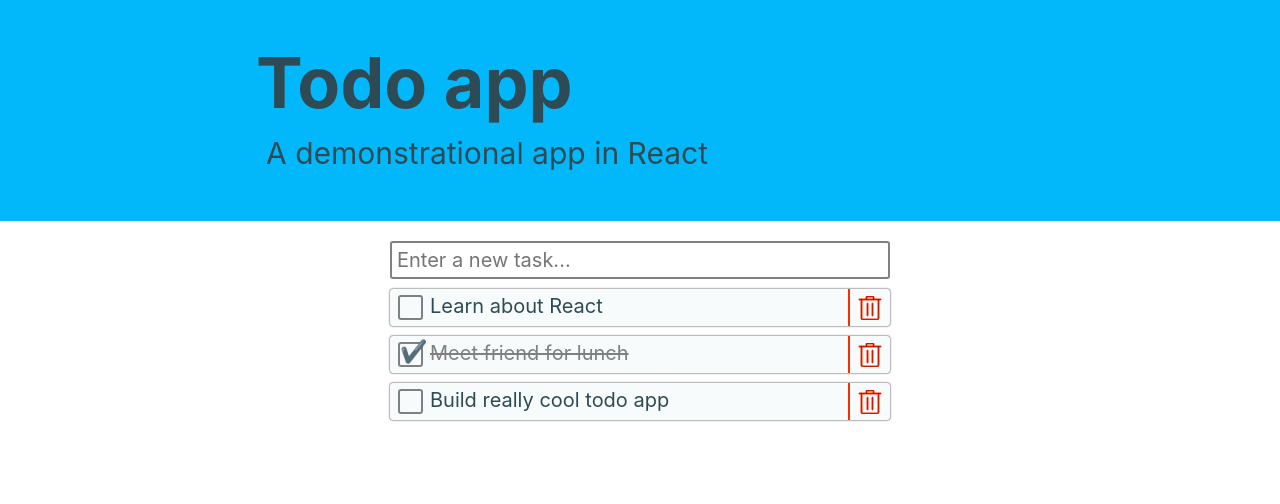
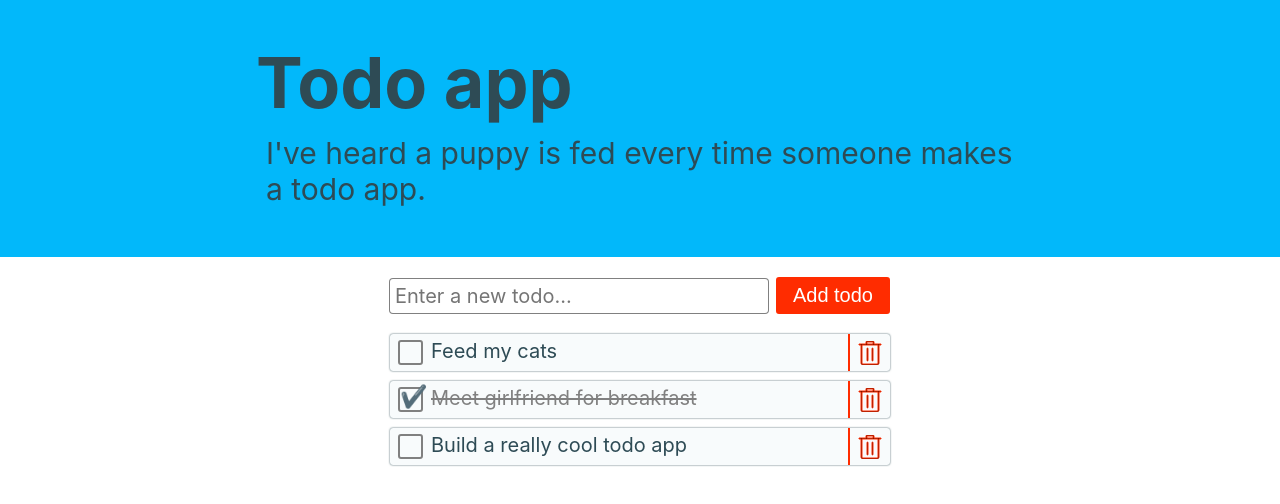
Before and after one commit to sergejkurbanov/todo-app, a React (Create React App) app: page / in a window 1280 px wide. Shown: the top 504 px of the page. Built offline with nearby package versions, Linux system fonts and the light colour scheme.

Commit message:
header and form reworked into styled components

```diff
--- a/src/App.js
+++ b/src/App.js
@@ -5,24 +5,16 @@ import {
   createTodo,
   deleteTodo,
   completeTodo,
-} from './redux/modules/todos/actions'
+} from 'redux/modules/todos/actions'
 
-import Todo from './components/Todo'
-import TodoForm from './components/TodoForm'
+import Todo from 'components/Todo'
+import TodoForm from 'components/TodoForm'
+import Header from 'components/Header'
 
-const AppBase = ({
-  className,
-  todos,
-  createTodo,
-  deleteTodo,
-  completeTodo,
-}) => {
+const App = ({ todos, createTodo, deleteTodo, completeTodo }) => {
   return (
-    <div className={className}>
-      <header>
-        <h1>Todo app</h1>
-        <p>A demonstrational app in React</p>
-      </header>
+    <AppWrapper>
+      <Header />
       <main>
         <TodoForm createTodo={createTodo} />
         {todos.map((todo, index) => (
@@ -36,35 +28,18 @@ const AppBase = ({
           </Todo>
         ))}
       </main>
-      <footer />
-    </div>
+    </AppWrapper>
   )
 }
 
-const App = styled(AppBase)`
+const AppWrapper = styled.div`
   text-align: center;
-
-  header {
-    text-align: left;
-    background-color: ${props => props.theme['color-main--primary']};
-    padding: 2rem;
-
-    @media only screen and (min-width: ${props => props.theme['screen-xs']}) {
-      padding: 3rem 10%;
-    }
-
-    @media only screen and (min-width: ${props => props.theme['screen-sm']}) {
-      padding: 4rem 20%;
-    }
-  }
 
   main {
     padding: 2rem;
-  }
-
-  h1 {
-    font-size: 7rem;
-    margin: 0;
+    display: grid;
+    grid-gap: 1rem;
+    justify-content: center;
   }
 
   p {
--- a/src/components/Button.js
+++ b/src/components/Button.js
@@ -1,17 +1,18 @@
-import styled, { css } from 'styled-components'
+import styled from 'styled-components'
 
 const Button = styled.button`
-  background: transparent;
+  background: ${props => props.theme['color-main--secondary']};
+  border: 0.2rem solid ${props => props.theme['color-main--secondary']};
   border-radius: ${props => props.theme['border-radius']};
-  border: 0.2rem solid;
-  color: #282c34;
-  margin: 0.1rem 0.3rem;
-  padding: 0.1rem 0.5rem;
-  font-size: inherit;
+  color: ${props => props.theme['color-white']};
+  padding: 0.5rem 1.5rem;
+  font-size: 2rem;
   cursor: pointer;
+  transition-duration: 0.2s;
 
   &:hover {
-    background-color: white;
+    color: ${props => props.theme['color-main--secondary']};
+    background-color: ${props => props.theme['color-white']};
   }
   &:focus {
     outline-color: black;
--- /dev/null
+++ b/src/components/Header.js
@@ -0,0 +1,29 @@
+import React from 'react'
+import styled from 'styled-components'
+import Title from 'components/Title'
+import Paragraph from 'components/Paragraph'
+
+const Header = () => (
+  <HeaderWrapper>
+    <Title type="h1">Todo app</Title>
+    <Paragraph>
+      I've heard a puppy is fed every time someone makes a todo app.
+    </Paragraph>
+  </HeaderWrapper>
+)
+
+const HeaderWrapper = styled.header`
+  text-align: left;
+  background-color: ${props => props.theme['color-main--primary']};
+  padding: 2rem;
+
+  @media only screen and (min-width: ${props => props.theme['screen-xs']}) {
+    padding: 3rem 10%;
+  }
+
+  @media only screen and (min-width: ${props => props.theme['screen-sm']}) {
+    padding: 4rem 20%;
+  }
+`
+
+export default Header
--- a/src/components/Input.js
+++ b/src/components/Input.js
@@ -1,24 +1,19 @@
 import styled from 'styled-components'
 
 const Input = styled.input`
-  border: 2px solid gray;
-  border-radius: ${props => props.theme['border-radius']};
+  border: none;
   padding: 0.5rem;
-  width: 100%;
   font-family: inherit;
   font-size: 2rem;
+  border-radius: ${props => props.theme['border-radius']};
+  box-shadow: 0 0 0 1px ${props => props.theme['color-gray']};
 
   &:hover {
-    border-color: black;
+    box-shadow: 0 0 0 1px ${props => props.theme['color-gray--dark']};
   }
   &:focus {
     outline: none;
-    border-color: transparent;
     box-shadow: 0 0 0 2px ${props => props.theme['color-main--primary']};
-  }
-
-  @media only screen and (min-width: ${props => props.theme['screen-xs']}) {
-    width: 50rem;
   }
 `
 
--- /dev/null
+++ b/src/components/Paragraph.js
@@ -0,0 +1,6 @@
+import styled from 'styled-components'
+
+export default styled.p`
+  font-size: 1.5rem;
+  margin: 0;
+`
--- /dev/null
+++ b/src/components/Title.js
@@ -0,0 +1,19 @@
+import React from 'react'
+import styled from 'styled-components'
+
+const Title = props => <TitleWrapper as={props.type} {...props} />
+
+const TitleWrapper = styled.h1`
+  margin: 0;
+  font-size: ${props => fontSizes[props.type] || 7}rem;
+`
+
+const fontSizes = {
+  h1: 7,
+  h2: 6,
+  h3: 5,
+  h4: 4,
+  h5: 3,
+}
+
+export default Title
--- a/src/components/Todo/index.js
+++ b/src/components/Todo/index.js
@@ -16,14 +16,13 @@ const TodoWrapper = styled.div`
   position: relative;
   display: grid;
   width: 100%;
-  margin: 1rem auto;
   background-color: ${props => props.theme['color-gray--light']};
   border-radius: ${props => props.theme['border-radius']};
   font-size: 2rem;
-  grid-gap: 0.7rem;
+  grid-gap: 0.8rem;
   grid-template-columns: auto 1fr auto;
   align-items: center;
-  box-shadow: 0 0 2px 0 black;
+  box-shadow: 0 0 2px 0 ${props => props.theme['color-gray--dark']};
   padding-left: 0.8rem;
 
   @media only screen and (min-width: ${props => props.theme['screen-xs']}) {
--- a/src/components/TodoForm.js
+++ b/src/components/TodoForm.js
@@ -1,5 +1,7 @@
 import React, { useState } from 'react'
+import styled from 'styled-components'
 import Input from './Input'
+import Button from './Button'
 
 const TodoForm = ({ createTodo }) => {
   const [value, setValue] = useState('')
@@ -15,15 +17,29 @@ const TodoForm = ({ createTodo }) => {
   }
 
   return (
-    <form onSubmit={handleSubmit}>
+    <TodoFormWrapper onSubmit={handleSubmit}>
       <Input
         type="text"
         value={value}
         onChange={e => setValue(e.target.value)}
-        placeholder="Enter a new task..."
+        placeholder="Enter a new todo..."
       />
-    </form>
+      <Button onClick={handleSubmit}>Add todo</Button>
+    </TodoFormWrapper>
   )
 }
 
+const TodoFormWrapper = styled.form`
+  display: grid;
+  grid-template-columns: 1fr auto;
+  grid-gap: 0.8rem;
+  width: 100%;
+  align-items: center;
+  margin-bottom: 1rem;
+
+  @media only screen and (min-width: ${props => props.theme['screen-xs']}) {
+    width: 50rem;
+  }
+`
+
 export default TodoForm
--- a/src/redux/modules/todos/index.js
+++ b/src/redux/modules/todos/index.js
@@ -3,15 +3,15 @@ import types from './types'
 const defaultState = {
   all: [
     {
-      text: 'Learn about React',
+      text: 'Feed my cats',
       isCompleted: false,
     },
     {
-      text: 'Meet friend for lunch',
+      text: 'Meet girlfriend for breakfast',
       isCompleted: true,
     },
     {
-      text: 'Build really cool todo app',
+      text: 'Build a really cool todo app',
       isCompleted: false,
     },
   ],
```
